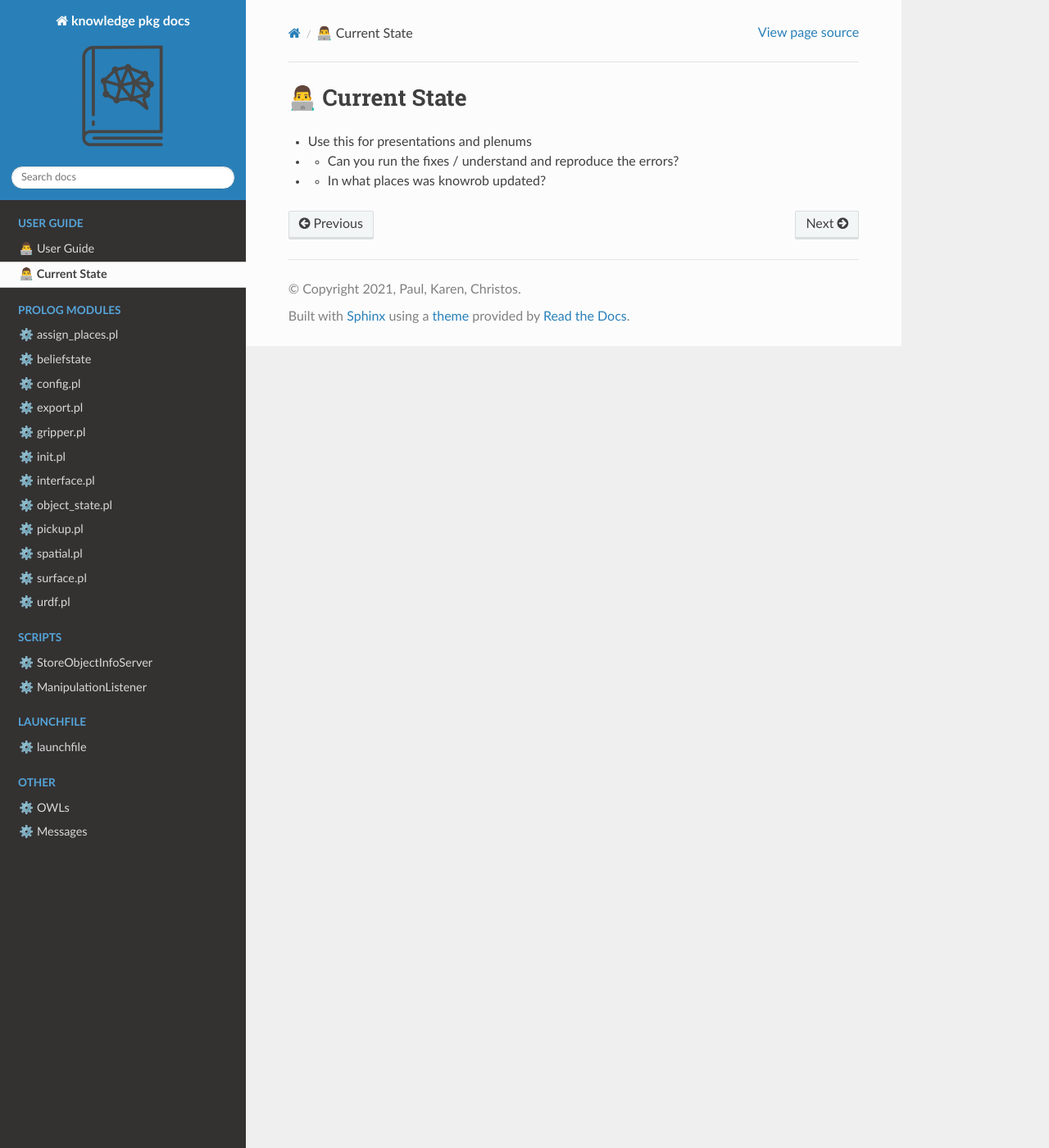
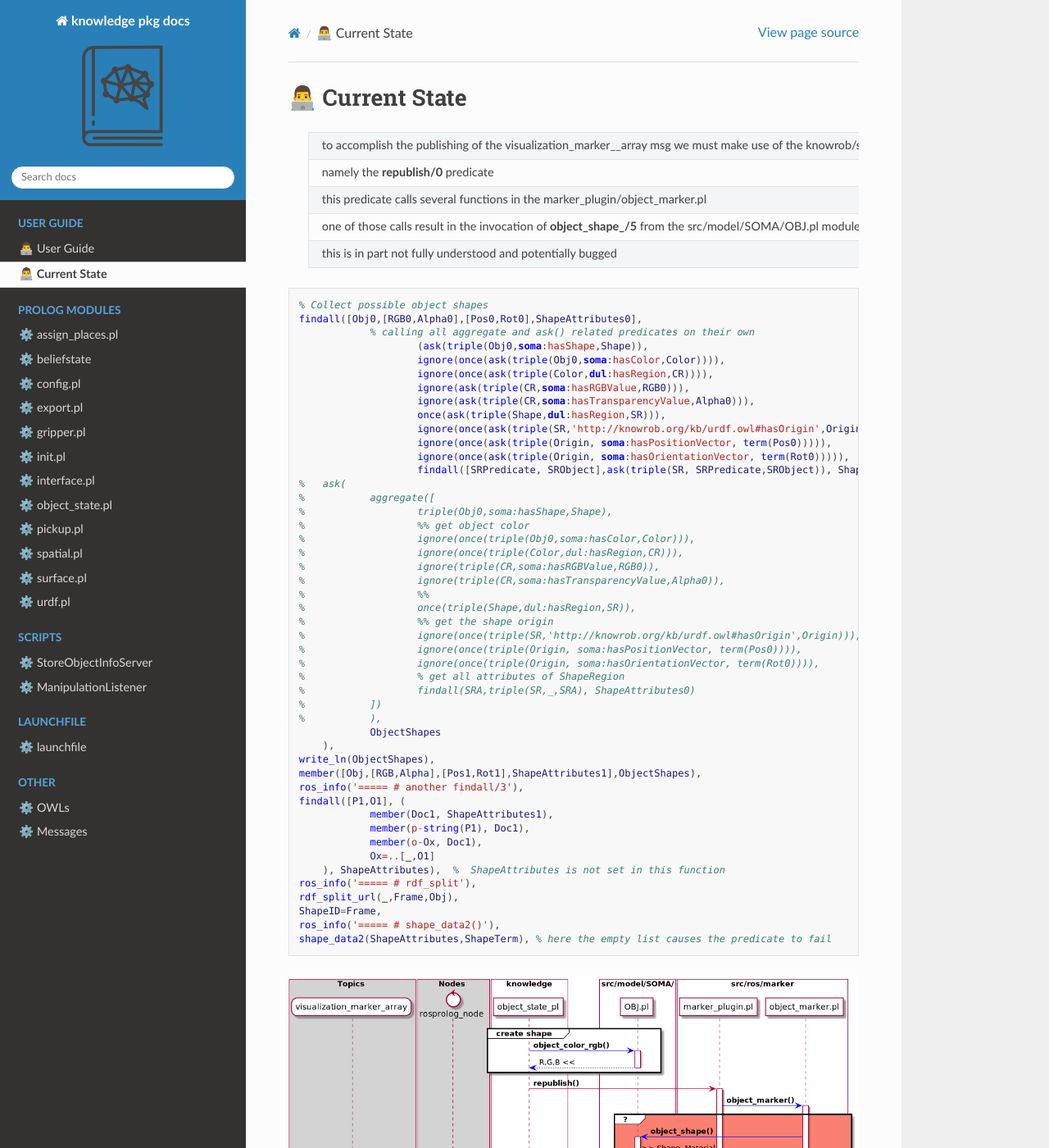
Before and after one commit to SUTURO/suturo_knowledge, a Sphinx documentation site: the page built from knowledge/docs/source/pages/user_guides/current_state.rst, in a window 1280 px wide and 1400 px high. Shown: the whole window at 82% size. Built offline with Sphinx 7.4.7 and the Read the Docs theme 2.0.0, drawn with Linux system fonts in a browser that asks for light colours; formulas are drawn with MathJax 3.

Commit message:
added current state

```diff
--- a/knowledge/docs/source/pages/user_guides/current_state.rst
+++ b/knowledge/docs/source/pages/user_guides/current_state.rst
@@ -2,6 +2,65 @@
 ️👨‍💻 Current State
 ========================
 
-* Use this for presentations and plenums
-* - Can you run the fixes / understand and reproduce the errors?
-* - In what places was knowrob updated?
+
+
+ .. list-table::
+    :widths: 50
+
+    * - to accomplish the publishing of the visualization_marker__array msg we must make use of the knowrob/src/ros/marker/marker_plugin.pl
+    * - namely the **republish/0** predicate
+    * - this predicate calls several functions in the marker_plugin/object_marker.pl
+    * - one of those calls result in the invocation of **object_shape_/5** from the src/model/SOMA/OBJ.pl module
+    * - this is in part not fully understood and potentially bugged
+
+.. code-block:: prolog
+
+    % Collect possible object shapes
+    findall([Obj0,[RGB0,Alpha0],[Pos0,Rot0],ShapeAttributes0],
+	        % calling all aggregate and ask() related predicates on their own
+			(ask(triple(Obj0,soma:hasShape,Shape)),
+			ignore(once(ask(triple(Obj0,soma:hasColor,Color)))),
+			ignore(once(ask(triple(Color,dul:hasRegion,CR)))),
+			ignore(ask(triple(CR,soma:hasRGBValue,RGB0))),
+			ignore(ask(triple(CR,soma:hasTransparencyValue,Alpha0))),
+			once(ask(triple(Shape,dul:hasRegion,SR))),
+			ignore(once(ask(triple(SR,'http://knowrob.org/kb/urdf.owl#hasOrigin',Origin)))),
+			ignore(once(ask(triple(Origin, soma:hasPositionVector, term(Pos0))))),
+			ignore(once(ask(triple(Origin, soma:hasOrientationVector, term(Rot0))))),
+			findall([SRPredicate, SRObject],ask(triple(SR, SRPredicate,SRObject)), ShapeAttributes0)),
+    %	ask(
+    %		aggregate([
+    %			triple(Obj0,soma:hasShape,Shape),
+    %			%% get object color
+    %			ignore(once(triple(Obj0,soma:hasColor,Color))),
+    %			ignore(once(triple(Color,dul:hasRegion,CR))),
+    %			ignore(triple(CR,soma:hasRGBValue,RGB0)),
+    %			ignore(triple(CR,soma:hasTransparencyValue,Alpha0)),
+    %			%%
+    %			once(triple(Shape,dul:hasRegion,SR)),
+    %			%% get the shape origin
+    %			ignore(once(triple(SR,'http://knowrob.org/kb/urdf.owl#hasOrigin',Origin))),
+    %			ignore(once(triple(Origin, soma:hasPositionVector, term(Pos0)))),
+    %			ignore(once(triple(Origin, soma:hasOrientationVector, term(Rot0)))),
+    %			% get all attributes of ShapeRegion
+    %			findall(SRA,triple(SR,_,SRA), ShapeAttributes0)
+    %		])
+    %		),
+		ObjectShapes
+	),
+    write_ln(ObjectShapes),
+    member([Obj,[RGB,Alpha],[Pos1,Rot1],ShapeAttributes1],ObjectShapes),
+    ros_info('===== # another findall/3'),
+    findall([P1,O1], (
+		member(Doc1, ShapeAttributes1),
+		member(p-string(P1), Doc1),
+		member(o-Ox, Doc1),
+		Ox=..[_,O1]
+	), ShapeAttributes),  %  ShapeAttributes is not set in this function
+    ros_info('===== # rdf_split'),
+    rdf_split_url(_,Frame,Obj),
+    ShapeID=Frame,
+    ros_info('===== # shape_data2()'),
+    shape_data2(ShapeAttributes,ShapeTerm), % here the empty list causes the predicate to fail
+
+.. image:: ../../_static/images/publish_marker.png
```
Also changed, not shown: knowledge/docs/source/_static/images/publish_marker.png (added).
